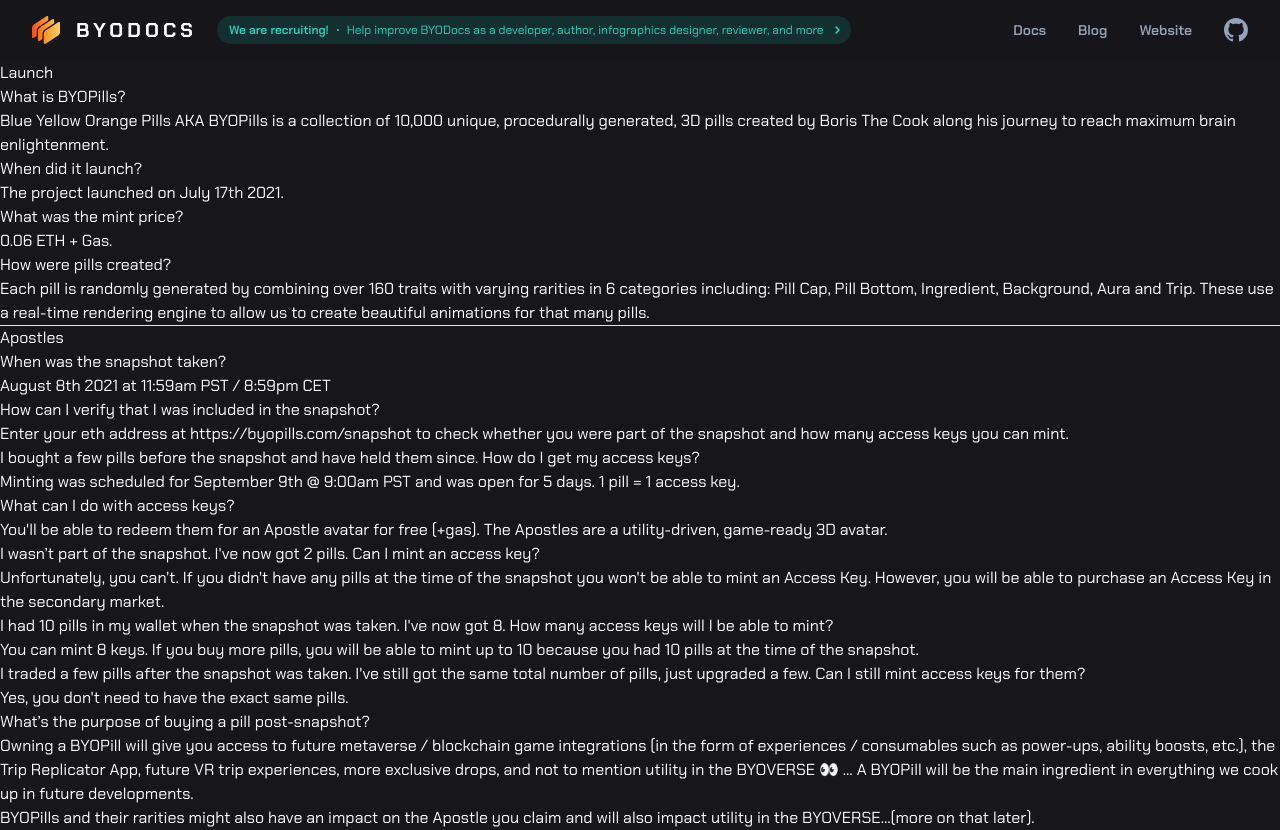
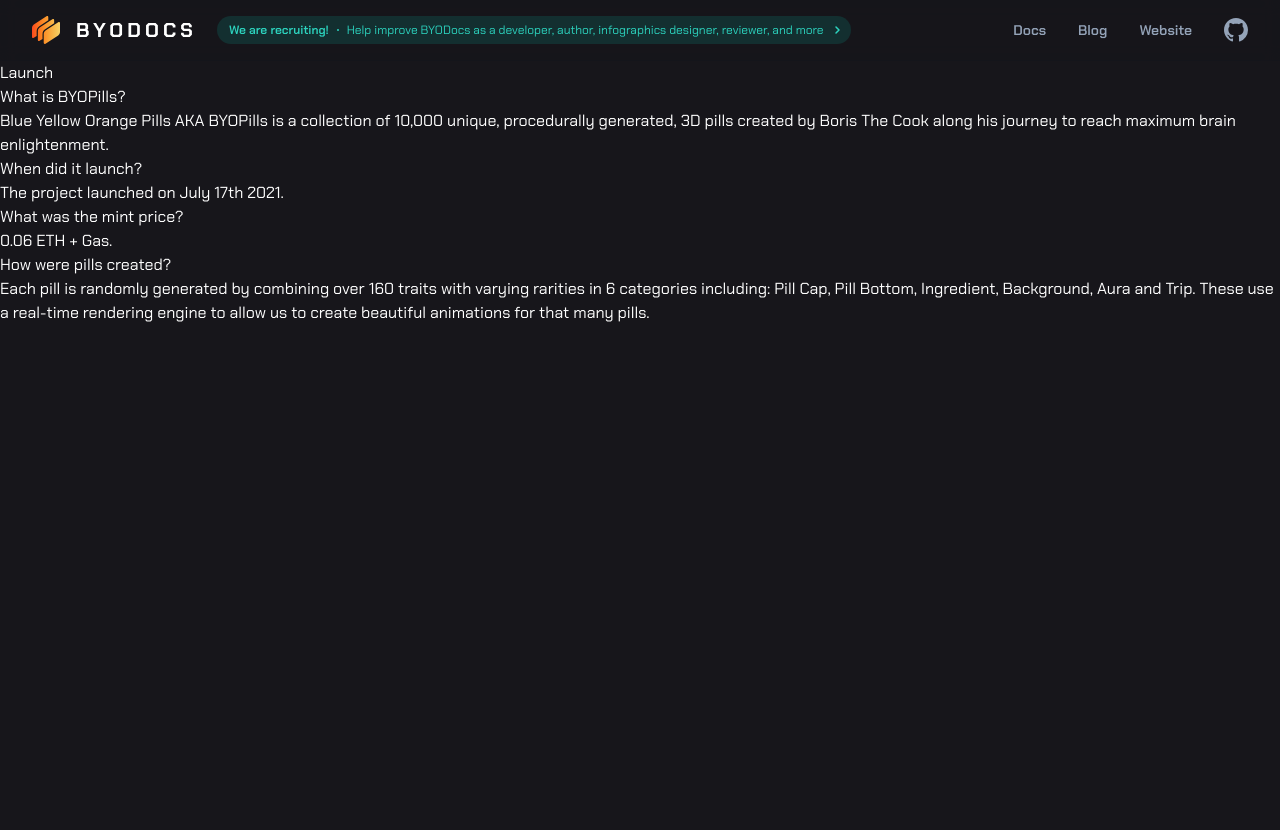
Before and after one commit to jkdale/byodocs, a Next.js app: page /docs/faq in a window 1280 px wide. After the commit the page ends 800 px from the top, so only its background shows below. Built offline with nearby package versions, Linux system fonts and the light colour scheme; what @badrap/bar-of-progress would draw is missing.

Commit message:
:hammer: removed out-dated FAQs

```diff
--- a/src/pages/docs/faq.mdx
+++ b/src/pages/docs/faq.mdx
@@ -22,47 +22,3 @@ The project launched on July 17th 2021.
 ### How were pills created?
 
 Each pill is randomly generated by combining over 160 traits with varying rarities in 6 categories including: Pill Cap, Pill Bottom, Ingredient, Background, Aura and Trip. These use a real-time rendering engine to allow us to create beautiful animations for that many pills.
-
----
-
-## Apostles
-
-### When was the snapshot taken?
-August 8th 2021 at 11:59am PST / 8:59pm CET
-
-
-### How can I verify that I was included in the snapshot?
-
-Enter your eth address at [https://byopills.com/snapshot](https://byopills.com/snapshot) to check whether you were part of the snapshot and how many access keys you can mint.
-
-
-### I bought a few pills before the snapshot and have held them since. How do I get my access keys?
-
-Minting was scheduled for September 9th @ 9:00am PST and was open for 5 days. 1 pill = 1 access key.
-
-
-### What can I do with access keys?
-
-You'll be able to redeem them for an Apostle avatar for free (+gas). The Apostles are a utility-driven, game-ready 3D avatar.
-
-
-### I wasn’t part of the snapshot. I've now got 2 pills. Can I mint an access key?
-
-Unfortunately, you can’t. If you didn't have any pills at the time of the snapshot you won't be able to mint an Access Key. However, you will be able to purchase an Access Key in the secondary market.
-
-
-### I had 10 pills in my wallet when the snapshot was taken. I've now got 8. How many access keys will I be able to mint?
-
-You can mint 8 keys. If you buy more pills, you will be able to mint up to 10 because you had 10 pills at the time of the snapshot.
-
-
-### I traded a few pills after the snapshot was taken. I've still got the same total number of pills, just upgraded a few. Can I still mint access keys for them?
-
-Yes, you don't need to have the exact same pills.
-
-
-### What’s the purpose of buying a pill post-snapshot?
-
-Owning a BYOPill will give you access to future metaverse / blockchain game integrations (in the form of experiences / consumables such as power-ups, ability boosts, etc.), the Trip Replicator App, future VR trip experiences, more exclusive drops, and not to mention utility in the BYOVERSE 👀 … A BYOPill will be the main ingredient in everything we cook up in future developments.
-
-BYOPills and their rarities might also have an impact on the Apostle you claim and will also impact utility in the BYOVERSE…(more on that later).
```
